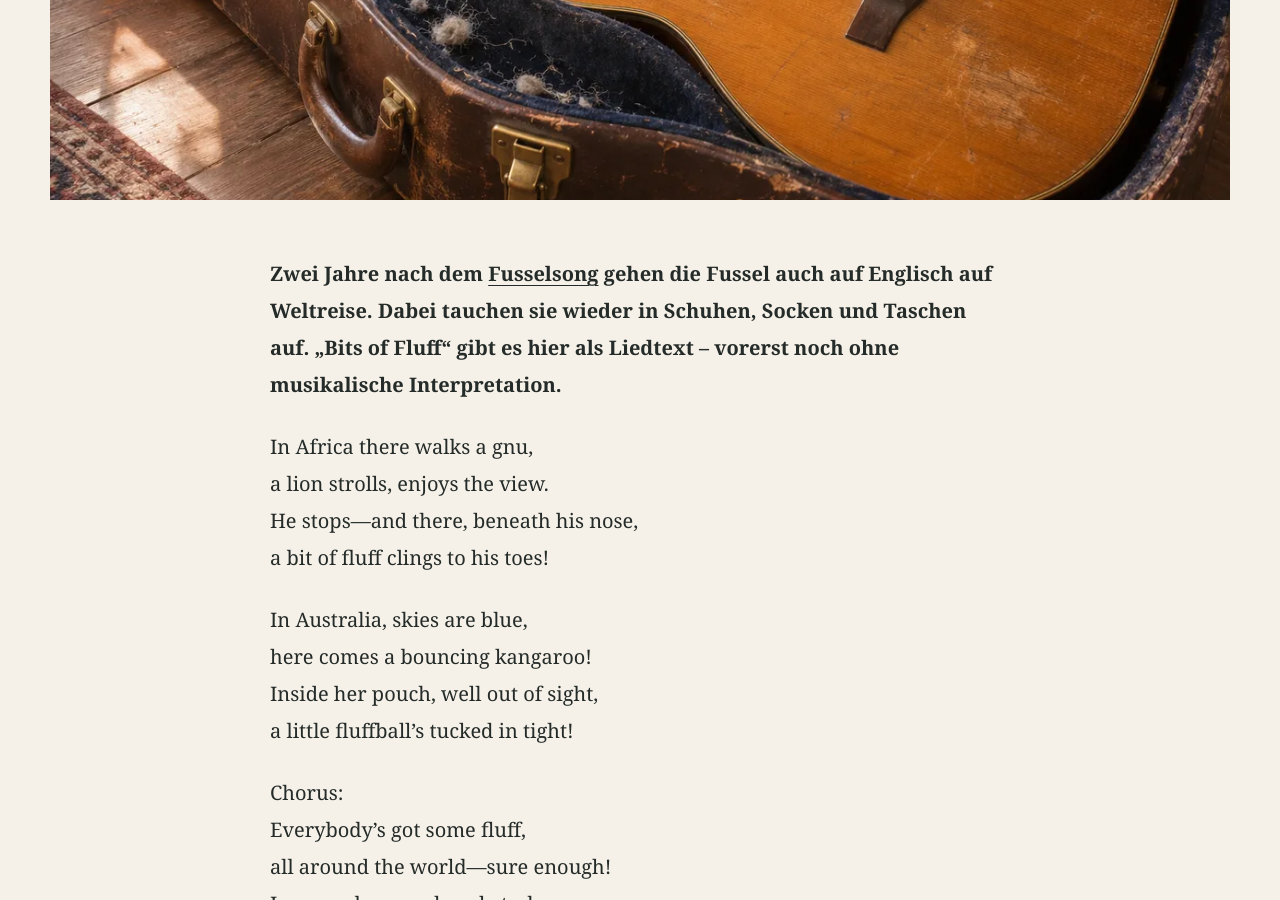
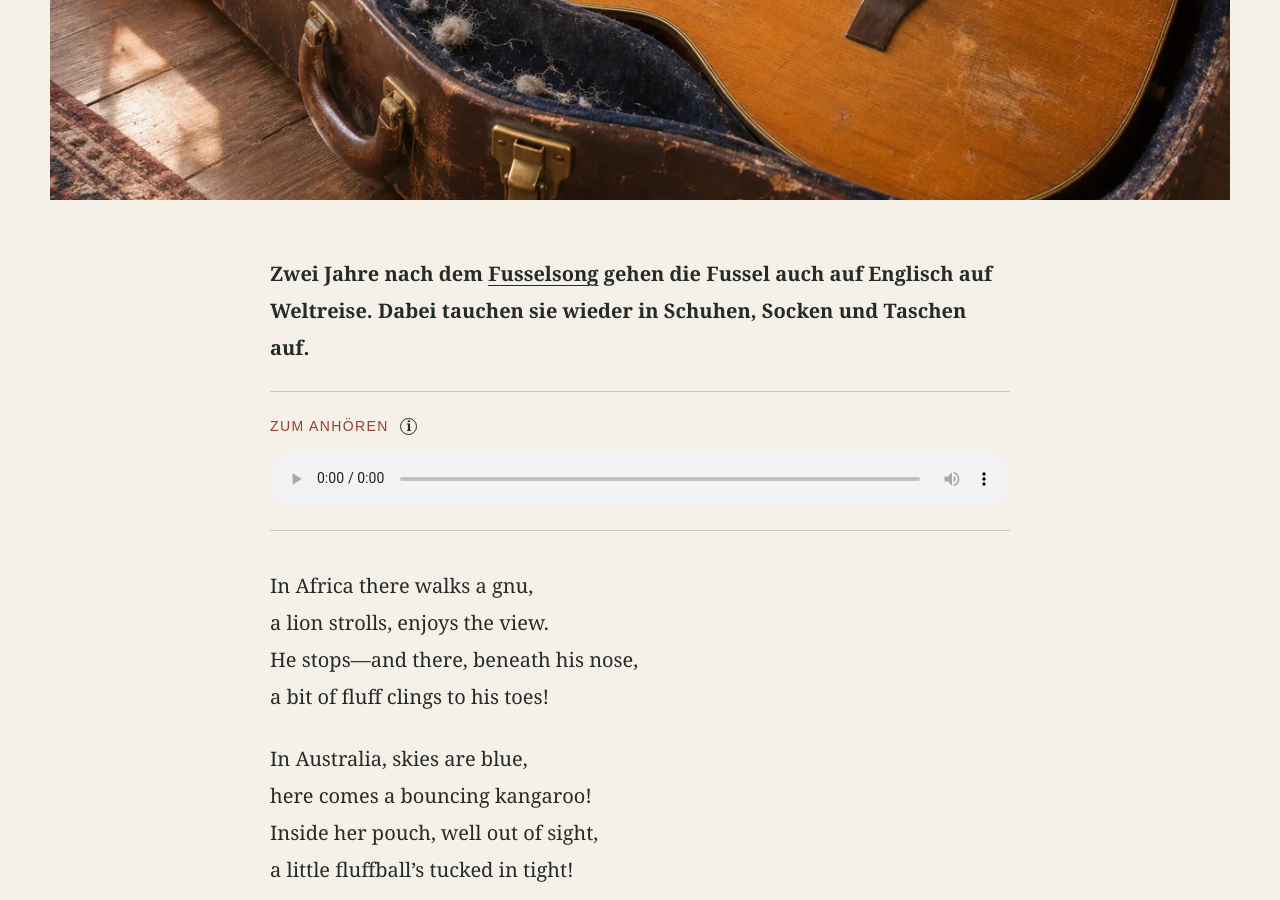
Before and after one commit to LarsLWO/website, a Jekyll site: the page built from _texts/songs/bits-of-fluff.md, in a window 1280 px wide and 900 px high, scrolled down 779 px. Built offline with Jekyll 4.4.1, drawn with Linux system fonts in a browser that asks for light colours.

Commit message:
add song

```diff
--- a/_texts/songs/bits-of-fluff.md
+++ b/_texts/songs/bits-of-fluff.md
@@ -4,11 +4,13 @@ title: "Bits of Fluff"
 text_type: "Liedtext"
 genre: "Liedtext"
 text_lang: en-GB
+audio: /assets/audio/bits-of-fluff-lars-wollny-128.mp3
+audio_duration: "PT3M58S"
 description_link_text: "Fusselsong"
 description_link_url: /texts/songs/jeder-dussel-hat-nen-fussel/
 tags:
   - Humor
-description: 'Zwei Jahre nach dem Fusselsong gehen die Fussel auch auf Englisch auf Weltreise. Dabei tauchen sie wieder in Schuhen, Socken und Taschen auf. „Bits of Fluff“ gibt es hier als Liedtext – vorerst noch ohne musikalische Interpretation.'
+description: 'Zwei Jahre nach dem Fusselsong gehen die Fussel auch auf Englisch auf Weltreise. Dabei tauchen sie wieder in Schuhen, Socken und Taschen auf.'
 image: /assets/images/stories/bits-of-fluff-gitarrenkoffer.jpeg
 image_webp_base: /assets/images/optimized/bits-of-fluff-gitarrenkoffer
 image_width: 1280
```
Also changed, not shown: 1 other file.
